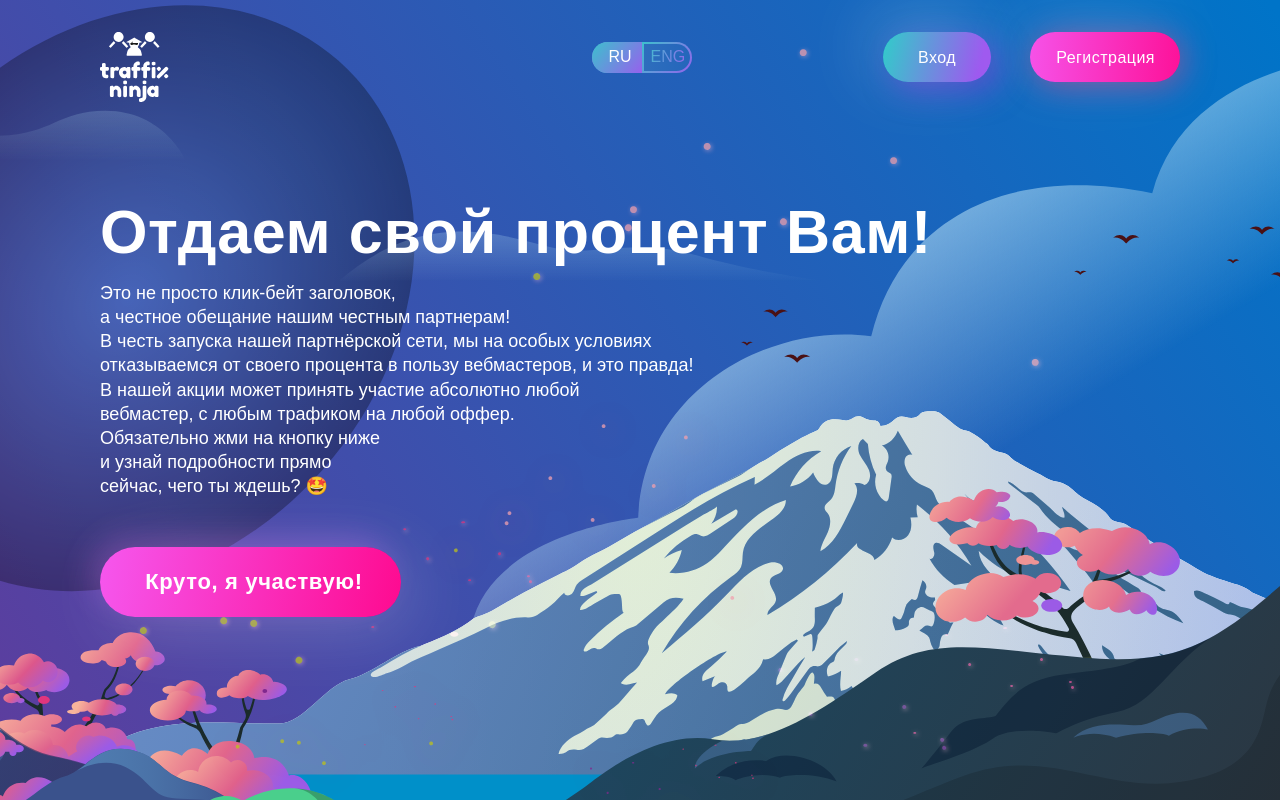
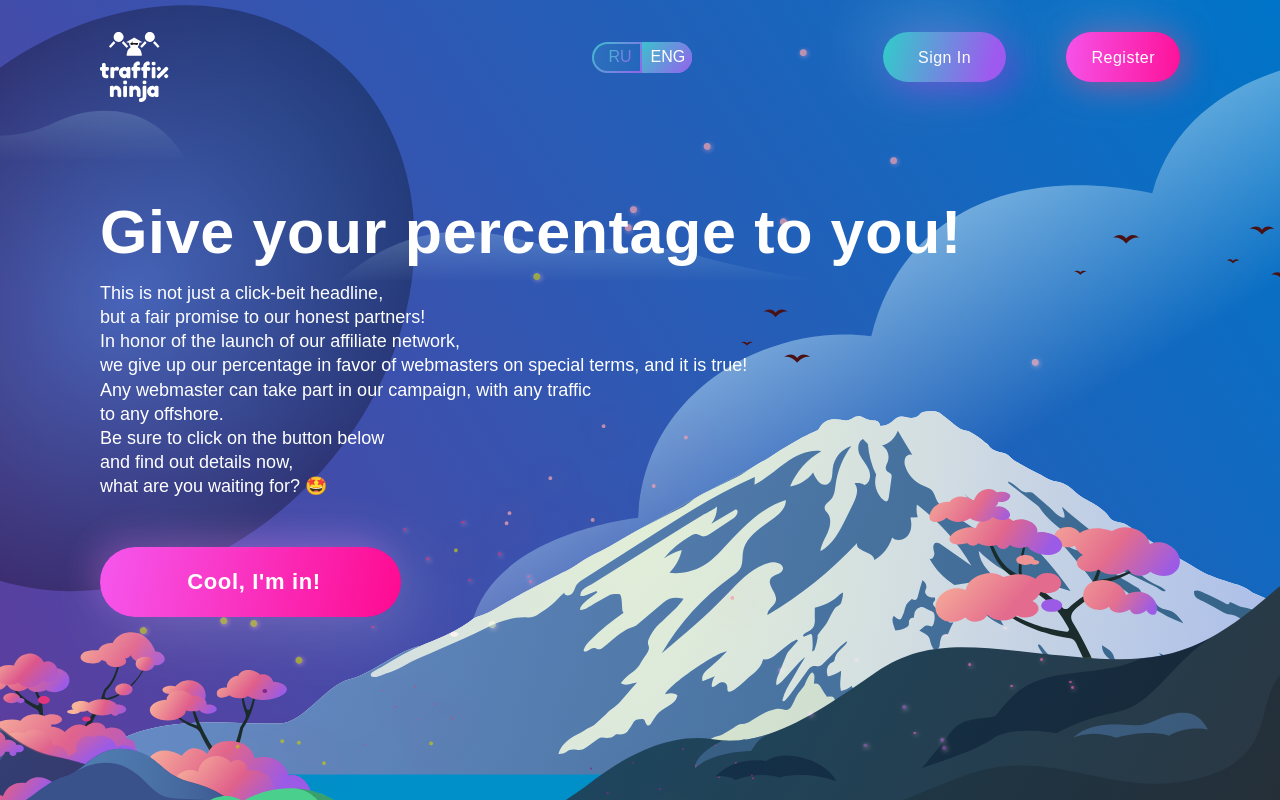
Before and after one commit to NikitaPr0705/traffix-ninja, a plain HTML site: page index.html in a window 1280 px wide. Both pictures are taken after a click on the link "ENG". Shown: the top 800 px of the page. Drawn offline with Linux system fonts and the light colour scheme.

Commit message:
added toggle language function

```diff
--- a/css/styles.css
+++ b/css/styles.css
@@ -1,6 +1,7 @@
 * {
     box-sizing: border-box;
 }
+
 
 .visually-hidden:not(:focus):not(:active),
 input[type="checkbox"].visually-hidden,
@@ -83,6 +84,7 @@ h1 {
 .header-container__toggle-ru {
     text-decoration: none;
     position: relative;
+    transition: .4s;
     height: 31px;
     width: 50px;
     box-sizing: border-box;
@@ -94,6 +96,8 @@ h1 {
     -webkit-filter: drop-shadow(10px 10px 30px rgba(73, 180, 209, 0.5)), drop-shadow(-10px -10px 70px rgba(255, 255, 255, 0.2));
     filter: drop-shadow(10px 10px 30px rgba(73, 180, 209, 0.5)), drop-shadow(-10px -10px 70px rgba(255, 255, 255, 0.2));
 }
+
+
 
 .header-container__toggle-ru:before {
     content: '';
@@ -121,6 +125,7 @@ h1 {
 
 
 .header-container__toggle-eng {
+    transition: .4s;
     text-decoration: none;
     position: relative;
     height: 31px;
--- a/index.html
+++ b/index.html
@@ -46,10 +46,10 @@
             </svg>
             <div class="header-container__toggle-lang">
 
-                <a class="header-container__toggle-ru active" href="#">
+                <a class="header-container__toggle-ru header-container__toggle active" href="#">
                     <span>RU</span>
                 </a>
-                <a class="header-container__toggle-eng " href="#">
+                <a class="header-container__toggle-eng header-container__toggle " href="#">
                     <span>ENG</span>
                 </a>
             </div>
@@ -187,6 +187,7 @@
             </ul>
         </div>
     </footer>
+<script src="js/app.js"></script>
 </body>
 
 </html>
--- /dev/null
+++ b/js/app.js
@@ -0,0 +1,65 @@
+let toggleLangRu = document.querySelector('.header-container__toggle-ru');
+let toggleLangEng = document.querySelector('.header-container__toggle-eng');
+
+let mainSectText = document.querySelector('.main-section__text');
+let mainSectTitle = document.querySelector('.main-section__title');
+let mainSectLink = document.querySelector('.main-section__link');
+let loginBtn = document.querySelector('.header-container__login-enter');
+let regBtn = document.querySelector('.header-container__login-reg');
+
+
+// let [...toggleLanguage] = toggleLang;
+toggleLangRu.addEventListener('click', function () {
+    toggleLangRu.classList.add('active')
+    toggleLangEng.classList.remove('active')
+    if(toggleLangRu.classList.contains('active')) {
+
+        toggleLangEng.classList.remove('active')
+        loginBtn.innerHTML = 'Вход';
+        regBtn.innerHTML = 'Регистрация';
+        mainSectTitle.innerHTML = `Отдаем свой процент Вам!`;
+        mainSectText.innerHTML =
+            `Это не просто клик-бейт заголовок,<br>
+                а честное обещание нашим честным партнерам!<br>
+                В честь запуска нашей партнёрской сети, мы на особых условиях<br>
+                отказываемся от своего процента в пользу вебмастеров, и это правда!<br>
+                В нашей акции может принять участие абсолютно любой<br>
+                вебмастер, с любым трафиком на любой оффер.<br>
+                Обязательно жми на кнопку ниже<br>
+                и узнай подробности прямо<br>
+                сейчас, чего ты ждешь?
+                🤩`;
+        mainSectLink.innerHTML = `Круто, я участвую!`;
+    }
+
+})
+
+toggleLangEng.addEventListener('click', function () {
+    toggleLangEng.classList.add('active')
+    toggleLangRu.classList.remove('active')
+    if(toggleLangEng.classList.contains('active')) {
+        toggleLangRu.classList.remove('active');
+        loginBtn.innerHTML = 'Sign In';
+        regBtn.innerHTML = 'Register';
+        mainSectTitle.innerHTML = `Give your percentage to you!`;
+        mainSectText.innerHTML =
+            'This is not just a click-beit headline, <br>\n' +
+        'but a fair promise to our honest partners! <br>\n' +
+            'In honor of the launch of our affiliate network, <br>\n' +
+            'we give up our percentage in favor of webmasters on special terms, and it is true!<br>\n' +
+            'Any webmaster can take part in our campaign, with any traffic  <br>\n' +
+            'to any offshore.<br>\n' +
+            ' Be sure to click on the button below  <br>\n'+
+            'and find out details now, <br>\n'+
+            'what are you waiting for? 🤩';
+        mainSectLink.innerHTML = `Cool, I'm in!`;
+    }
+
+})
+
+
+// toggleLang.addEventListener('click', toggleClass(toggleLanguage))
+//
+// console.log(toggleLanguage)
+
+console.log(mainSectText.textContent)
```
